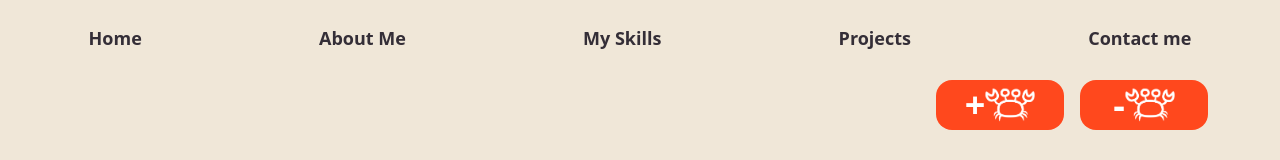
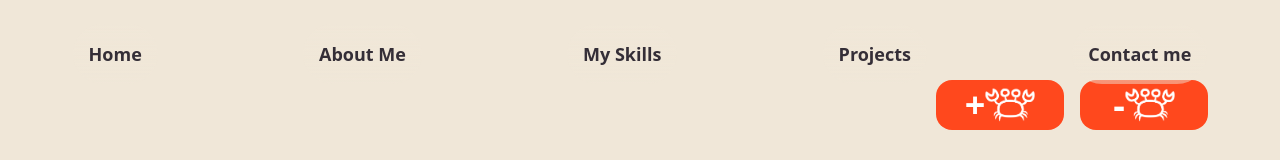
Before and after one commit to phill52/personalportfolio, a Next.js app: page / in a window 1280 px wide. Shown: the top 160 px of the page. Built offline with nearby package versions, Linux system fonts and the light colour scheme.

Commit message:
added header bg

```diff
--- a/pages/index.js
+++ b/pages/index.js
@@ -161,21 +161,21 @@ const skills = [
 
     return (
         <>
-        <header className={`fixed top-0 z-50 w-full text-center transition-colors duration-500 text-raisin py-4`}>
+        <header className={`fixed top-0 z-50 w-full text-center transition-colors duration-500 text-raisin py-4 `}>
             <ul className="lg:flex md:flex justify-around py-2 hidden ">
-                <li>
-                    <a href="#home" className="text-lg font-bold">Home</a>
+                <li className='header-item'>
+                    <a href="#home" className="text-lg font-bold ">Home</a>
                 </li>
-                <li>
+                <li className='header-item'>
                     <a href="#about" className="text-lg font-bold">About Me</a>
                 </li>
-                <li>
+                <li className='header-item'>
                     <a href="#skills" className="text-lg font-bold">My Skills</a>
                 </li>
-                <li>
+                <li className='header-item'>
                     <a href="#projects" className="text-lg font-bold">Projects</a>
                 </li>
-                <li>
+                <li className='header-item'>
                     <a href="#contact" className="text-lg font-bold">Contact me</a>
                 </li>
             </ul>
--- a/styles/globals.css
+++ b/styles/globals.css
@@ -408,3 +408,9 @@ button{
 .webring a:hover{
   color: #0A555A;
 }
+
+.header-item{
+  background: linear-gradient(0deg, rgba(240,231,216,0.2) -50%, rgba(240,231,216,1) 100%);
+  padding: 1rem;
+  border-radius: 10rem;
+}
```
